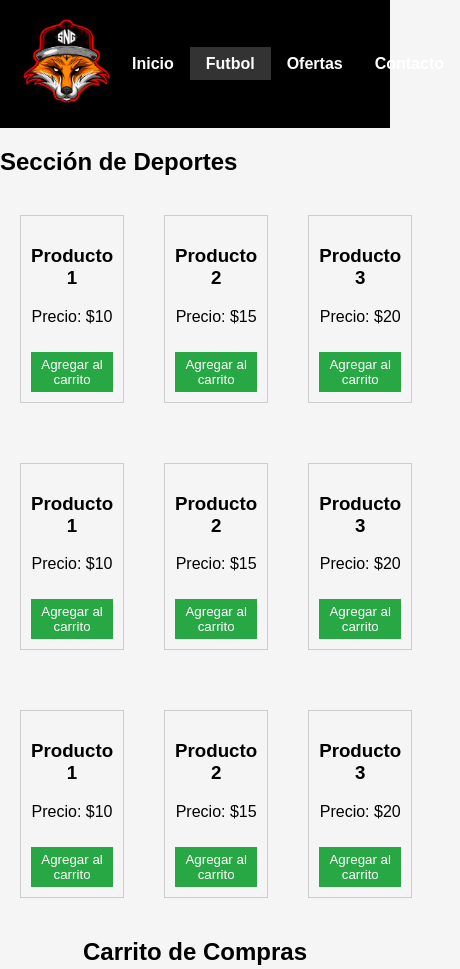
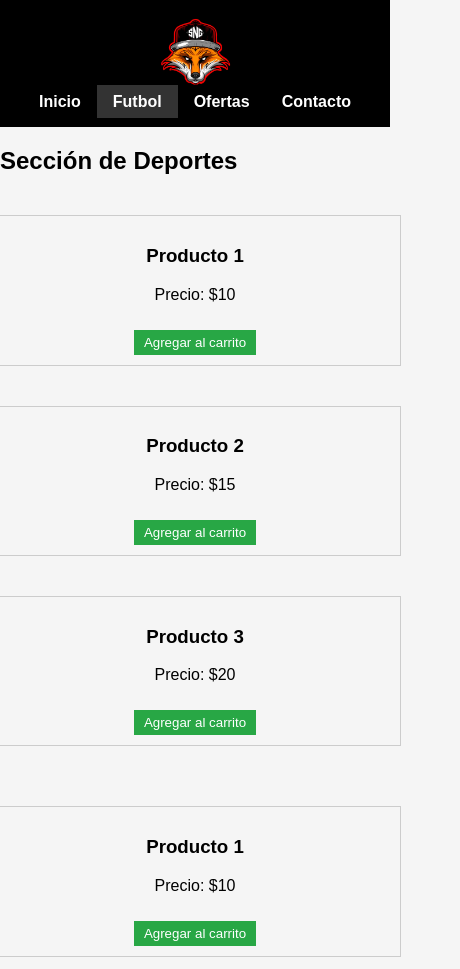
Before and after one commit to johaider16/SNG-STORE, a plain HTML site: page futbol.html in a window 390 px wide. Shown: the top 969 px of the page, 460 px wide, since content can reach past the window. Drawn offline with nearby package versions, Linux system fonts and the light colour scheme.

Commit message:
Productos Responsivos

```diff
--- a/diseño/calzado.css
+++ b/diseño/calzado.css
@@ -267,3 +267,37 @@ th, td {
     margin: 20px 0px 0 100px;
 
 }
+
+
+
+
+/* Responsive para pantallas muy pequeñas (max-width: 480px) */
+@media (max-width: 600px) {
+    nav {
+        flex-direction: column;
+        align-items: center;
+    }
+
+    .logo img {
+        width: 80px; /* Reducir el tamaño del logo en pantallas muy pequeñas */
+    }
+
+
+    .products {
+        flex-direction: column; /* Los productos estarán uno debajo del otro */
+        align-items: center; /* Centrar los productos */
+    }
+
+    .product {
+        width: 100%; /* Asegurarse de que ocupen todo el ancho disponible */
+        margin-bottom: 20px; /* Añadir un margen inferior para separar los productos */
+    }
+
+    .bienvenida h1 {
+        font-size: 36px; /* Ajuste del título para pantallas muy pequeñas */
+    }
+
+    .bienvenida p {
+        font-size: 18px; /* Ajuste del párrafo para pantallas muy pequeñas */
+    }
+}
--- a/diseño/futbol.css
+++ b/diseño/futbol.css
@@ -267,3 +267,35 @@ th, td {
     margin: 20px 0px 0 100px;
 
 }
+
+
+/* Responsive para pantallas muy pequeñas (max-width: 480px) */
+@media (max-width: 600px) {
+    nav {
+        flex-direction: column;
+        align-items: center;
+    }
+
+    .logo img {
+        width: 80px; /* Reducir el tamaño del logo en pantallas muy pequeñas */
+    }
+
+
+    .products {
+        flex-direction: column; /* Los productos estarán uno debajo del otro */
+        align-items: center; /* Centrar los productos */
+    }
+
+    .product {
+        width: 100%; /* Asegurarse de que ocupen todo el ancho disponible */
+        margin-bottom: 20px; /* Añadir un margen inferior para separar los productos */
+    }
+
+    .bienvenida h1 {
+        font-size: 36px; /* Ajuste del título para pantallas muy pequeñas */
+    }
+
+    .bienvenida p {
+        font-size: 18px; /* Ajuste del párrafo para pantallas muy pequeñas */
+    }
+}
--- a/diseño/hombre.css
+++ b/diseño/hombre.css
@@ -261,3 +261,35 @@ th, td {
     margin: 20px 0px 0 100px;
 
 }
+
+
+/* Responsive para pantallas muy pequeñas (max-width: 480px) */
+@media (max-width: 600px) {
+    nav {
+        flex-direction: column;
+        align-items: center;
+    }
+
+    .logo img {
+        width: 80px; /* Reducir el tamaño del logo en pantallas muy pequeñas */
+    }
+
+
+    .products {
+        flex-direction: column; /* Los productos estarán uno debajo del otro */
+        align-items: center; /* Centrar los productos */
+    }
+
+    .product {
+        width: 100%; /* Asegurarse de que ocupen todo el ancho disponible */
+        margin-bottom: 20px; /* Añadir un margen inferior para separar los productos */
+    }
+
+    .bienvenida h1 {
+        font-size: 36px; /* Ajuste del título para pantallas muy pequeñas */
+    }
+
+    .bienvenida p {
+        font-size: 18px; /* Ajuste del párrafo para pantallas muy pequeñas */
+    }
+}
--- a/diseño/index.css
+++ b/diseño/index.css
@@ -308,3 +308,36 @@ footer {
     width: 190px;
     height: 200px;
 }
+
+
+
+/* Responsive para pantallas muy pequeñas (max-width: 480px) */
+@media (max-width: 600px) {
+    nav {
+        flex-direction: column;
+        align-items: center;
+    }
+
+    .logo img {
+        width: 80px; /* Reducir el tamaño del logo en pantallas muy pequeñas */
+    }
+
+
+    .products {
+        flex-direction: column; /* Los productos estarán uno debajo del otro */
+        align-items: center; /* Centrar los productos */
+    }
+
+    .product {
+        width: 100%; /* Asegurarse de que ocupen todo el ancho disponible */
+        margin-bottom: 20px; /* Añadir un margen inferior para separar los productos */
+    }
+
+    .bienvenida h1 {
+        font-size: 36px; /* Ajuste del título para pantallas muy pequeñas */
+    }
+
+    .bienvenida p {
+        font-size: 18px; /* Ajuste del párrafo para pantallas muy pequeñas */
+    }
+}
--- a/diseño/mujeres.css
+++ b/diseño/mujeres.css
@@ -268,3 +268,36 @@ th, td {
     margin: 20px 0px 0 100px;
 
 }
+
+
+
+/* Responsive para pantallas muy pequeñas (max-width: 480px) */
+@media (max-width: 600px) {
+    nav {
+        flex-direction: column;
+        align-items: center;
+    }
+
+    .logo img {
+        width: 80px; /* Reducir el tamaño del logo en pantallas muy pequeñas */
+    }
+
+
+    .products {
+        flex-direction: column; /* Los productos estarán uno debajo del otro */
+        align-items: center; /* Centrar los productos */
+    }
+
+    .product {
+        width: 100%; /* Asegurarse de que ocupen todo el ancho disponible */
+        margin-bottom: 20px; /* Añadir un margen inferior para separar los productos */
+    }
+
+    .bienvenida h1 {
+        font-size: 36px; /* Ajuste del título para pantallas muy pequeñas */
+    }
+
+    .bienvenida p {
+        font-size: 18px; /* Ajuste del párrafo para pantallas muy pequeñas */
+    }
+}
```
